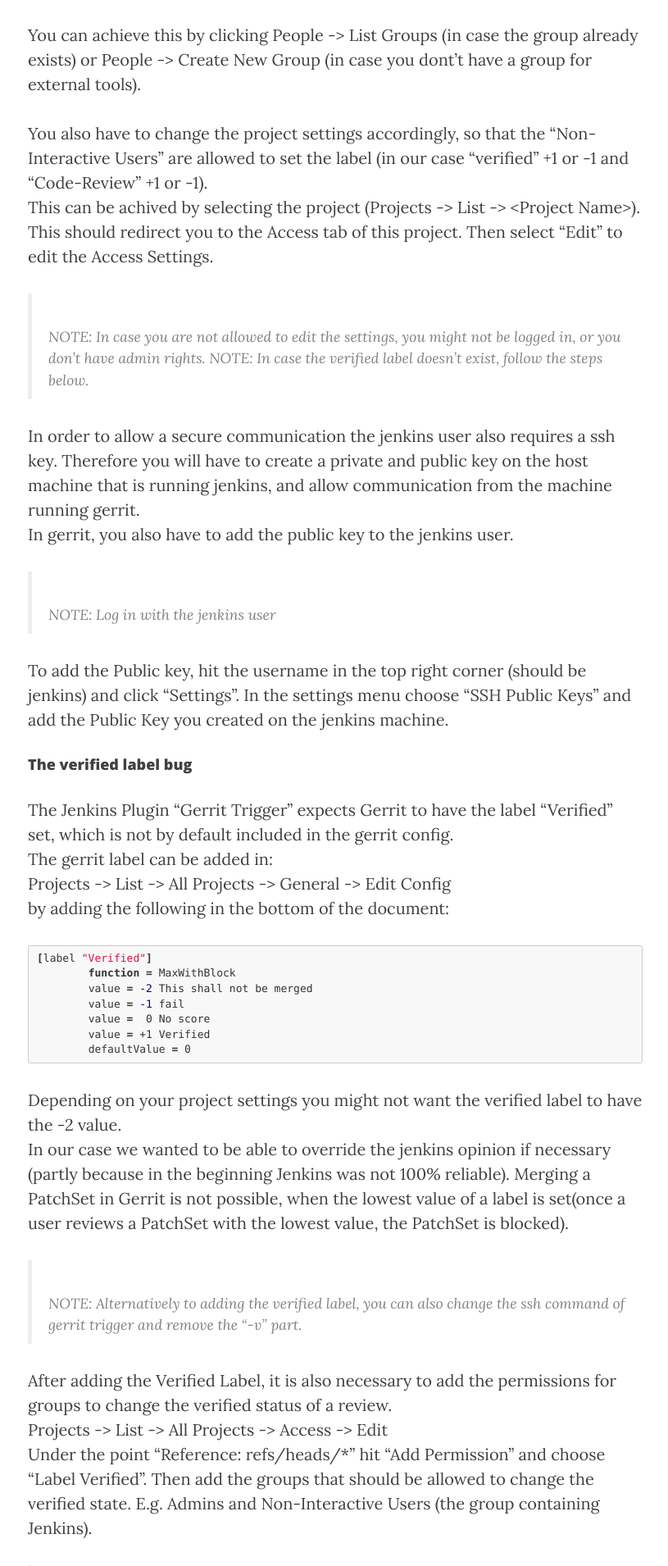
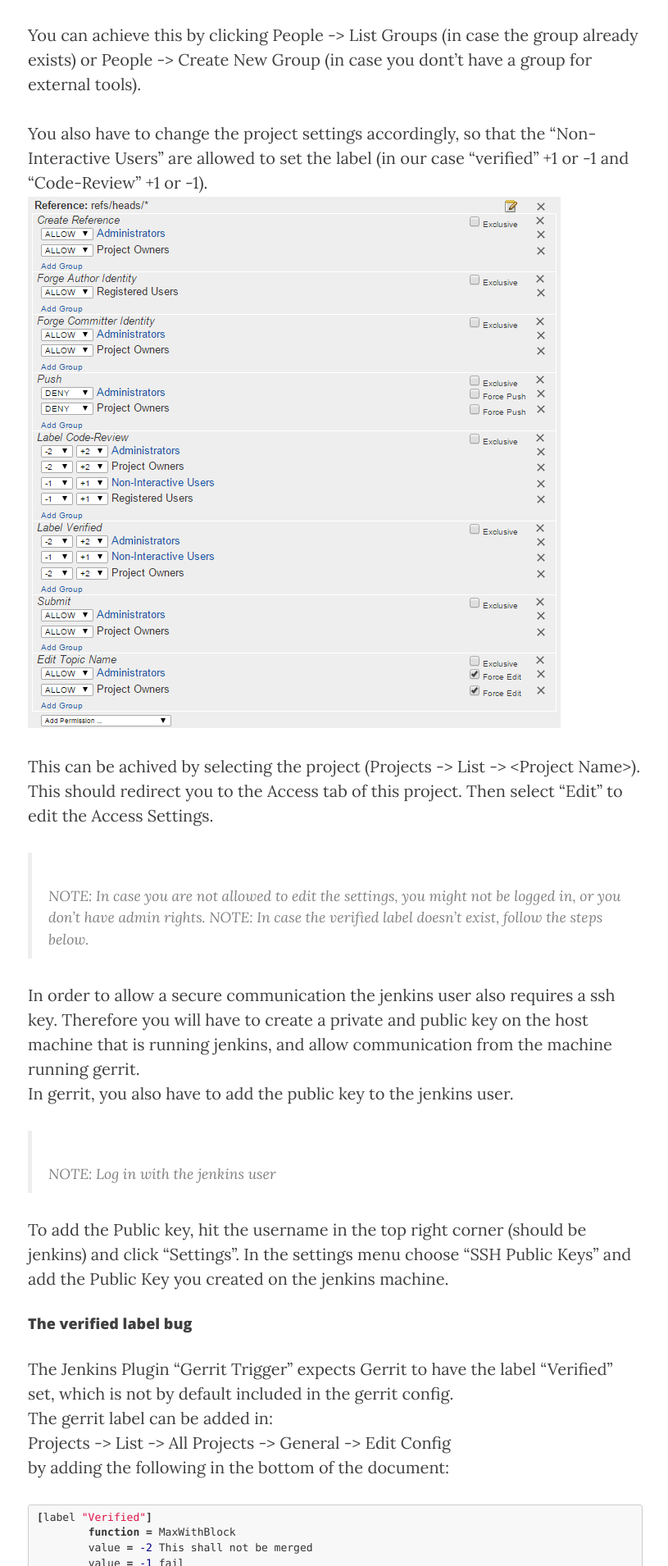
Before and after one commit to ciforios/ciforios.github.io, a Jekyll site: the page built from _posts/2015-06-02-Gerrit-for-jenkins.markdown, in a window 1280 px wide. Shown: the part 1029-2939 px from the top of the page at 82% size, without its empty margins (231-1046 px from the left). Built offline with Jekyll 4.4.1, drawn with Linux system fonts in a browser that asks for light colours; nearby versions of some CDN libraries; Markdown is read by kramdown in place of the engine named in the settings.

Commit message:
gerritfjv0.9

```diff
--- a/_posts/2015-06-02-Gerrit-for-jenkins.markdown
+++ b/_posts/2015-06-02-Gerrit-for-jenkins.markdown
@@ -19,6 +19,7 @@
 You can achieve this by clicking People -> List Groups (in case the group already exists) or People -> Create New Group (in case you dont't have a group for external tools).<br>
 
 You also have to change the project settings accordingly, so that the "Non-Interactive Users" are allowed to set the label (in our case "verified" +1 or -1 and "Code-Review" +1 or -1).<br>
+![Access Settings in Gerrit](/img/gerrit/project_access_settings_gerrit.png)<br>
 This can be achived by selecting the project (Projects -> List -> &lt;Project Name&gt;). This should redirect you to the Access tab of this project. Then select "Edit" to edit the Access Settings.
 >NOTE: In case you are not allowed to edit the settings, you might not be logged in, or you don't have admin rights.
 NOTE: In case the verified label doesn't exist, follow the steps below.
```
